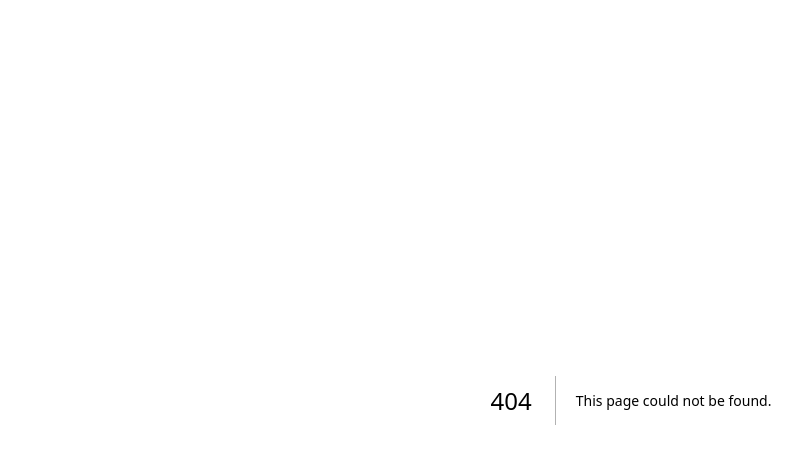
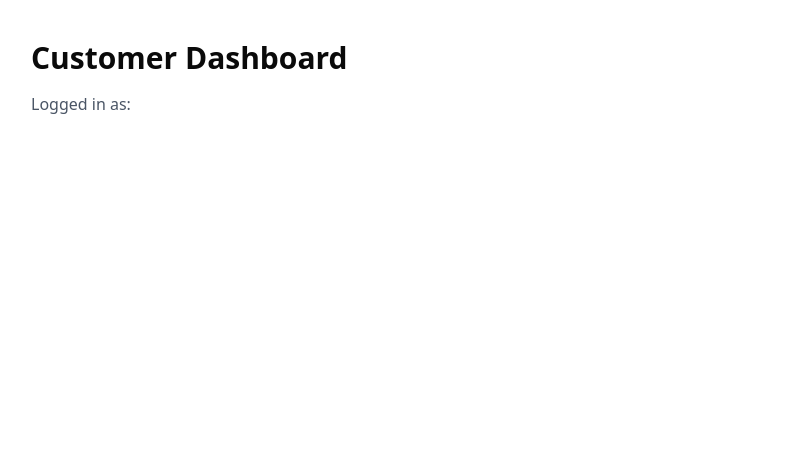
Before and after one commit to mdzeyad29/MarketPlace, a Next.js app: page /dashboard in a window 1280 px wide. Before the commit this address had no page. Shown: the top 464 px of the page, without its empty margins (9-811 px from the left). Built offline with nearby package versions, Linux system fonts and the light colour scheme.

Commit message:
remove auth from this page

```diff
--- /dev/null
+++ b/app/dashboard/page.tsx
@@ -0,0 +1,30 @@
+"use client";
+
+import { useSearchParams } from "next/navigation";
+
+const DashboardPage = () => {
+//   const user = useAuthStore((state) => state.currentUser);
+  const searchParams = useSearchParams();
+  const role = searchParams.get("role");
+
+//   if (!user) {
+//     return <p className="p-10">Please login first</p>;
+//   }
+
+  return (
+    <div className="p-10">
+      <h1 className="text-3xl font-bold">
+        {role === "shopkeeper"
+          ? "Shopkeeper Dashboard"
+          : "Customer Dashboard"}
+      </h1>
+
+      <p className="mt-4 text-gray-600">
+        Logged in as:
+         {/* <strong>{user.email}</strong> */}
+      </p>
+    </div>
+  );
+};
+
+export default DashboardPage;
```
